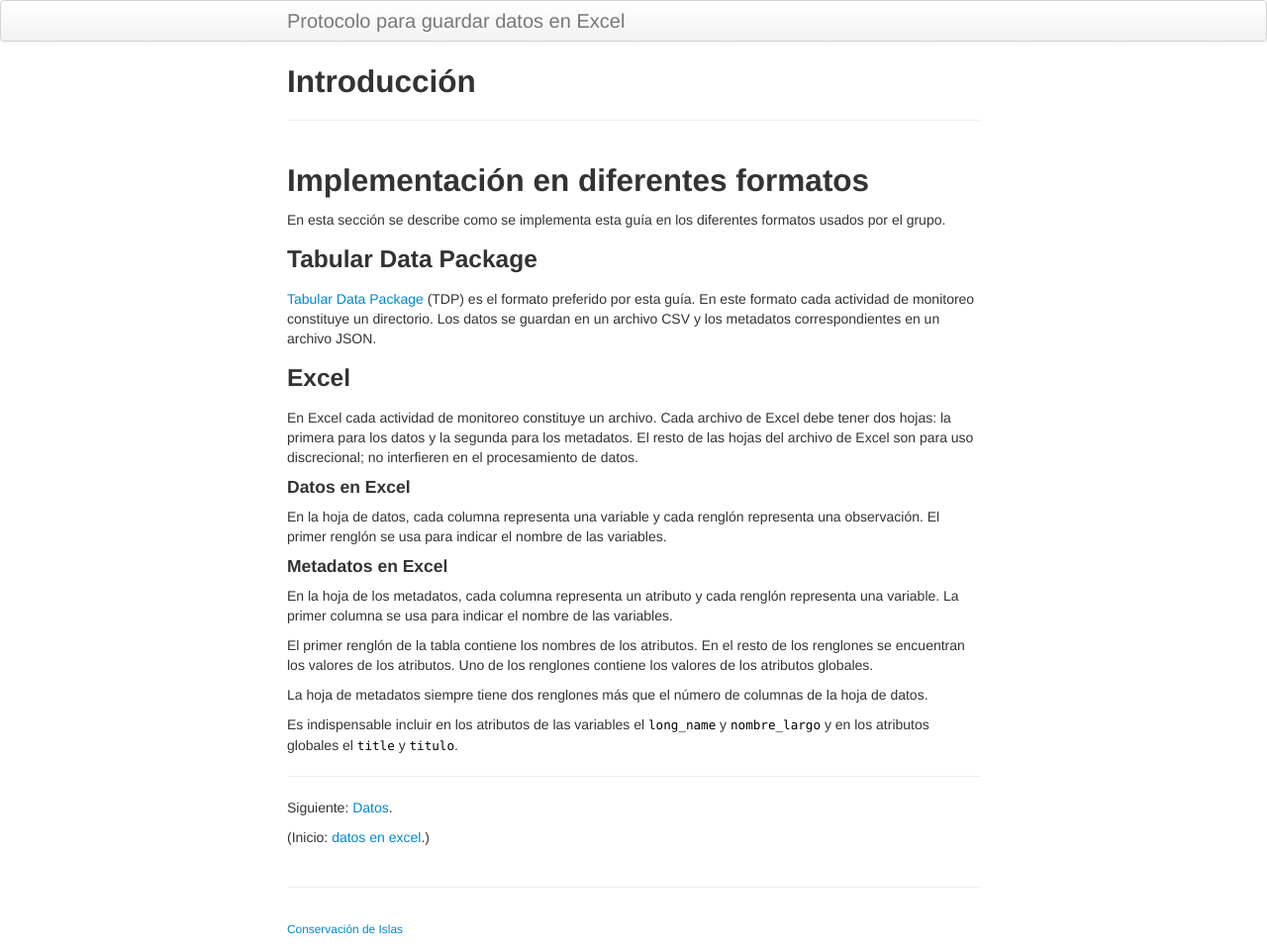
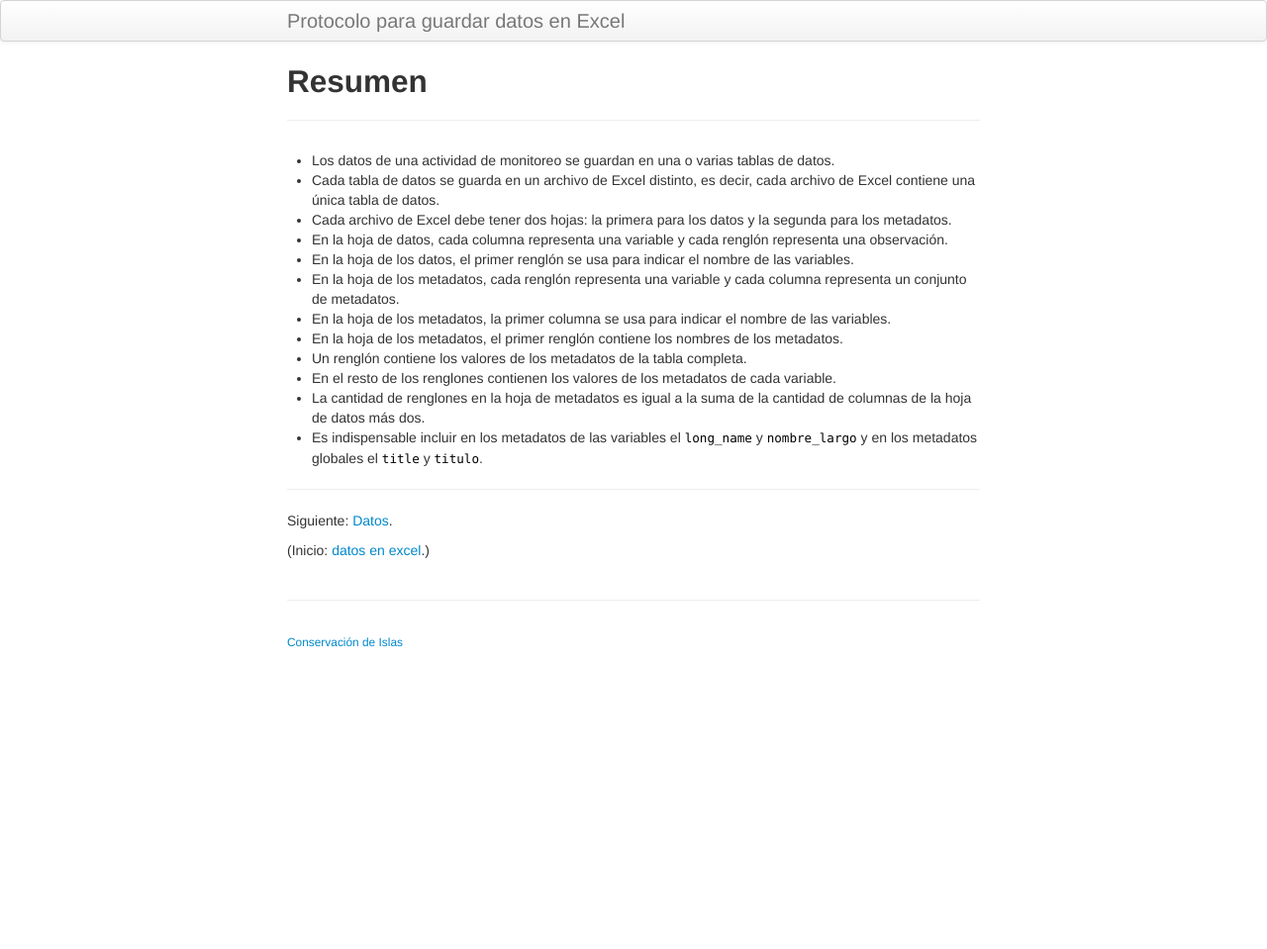
Before and after one commit to MaritzaB/datos_en_excel, a Jekyll site: the page built from pages/intro.md, in a window 1280 px wide. Shown: the whole page at 99% size. Built offline with Jekyll 4.4.1, drawn with Linux system fonts in a browser that asks for light colours; after the commit the page ends 900 px from its top, so only the background shows below that.

Commit message:
Reescribe el contenido en forma de _bullets_

```diff
--- a/pages/intro.md
+++ b/pages/intro.md
@@ -1,35 +1,21 @@
 ---
 layout: page
-title: Introducción
-description: Presentación para los biólogos del protocolo para guardar datos en Excel
+title: Resumen
+description: datos en excel
 ---
 
-Implementación en diferentes formatos
--------------------------------------
-
-En esta sección se describe como se implementa esta guía en los diferentes formatos usados por el grupo.
-
-### Tabular Data Package
-
-[Tabular Data Package](http://dataprotocols.org/tabular-data-package/) (TDP) es el formato preferido por esta guía. En este formato cada actividad de monitoreo constituye un directorio. Los datos se guardan en un archivo CSV y los metadatos correspondientes en un archivo JSON.
-
-### Excel
-
-En Excel cada actividad de monitoreo constituye un archivo. Cada archivo de Excel debe tener dos hojas: la primera para los datos y la segunda para los metadatos. El resto de las hojas del archivo de Excel son para uso discrecional; no interfieren en el procesamiento de datos.
-
-#### Datos en Excel
-
-En la hoja de datos, cada columna representa una variable y cada renglón representa una observación. El primer renglón se usa para indicar el nombre de las variables.
-
-#### Metadatos en Excel
-
-En la hoja de los metadatos, cada columna representa un atributo y cada renglón representa una variable. La primer columna se usa para indicar el nombre de las variables.
-
-El primer renglón de la tabla contiene los nombres de los atributos. En el resto de los renglones se encuentran los valores de los atributos. Uno de los renglones contiene los valores de los atributos globales.
-
-La hoja de metadatos siempre tiene dos renglones más que el número de columnas de la hoja de datos.
-
-Es indispensable incluir en los atributos de las variables el `long_name` y `nombre_largo` y en los atributos globales el `title` y `titulo`.
+- Los datos de una actividad de monitoreo se guardan en una o varias tablas de datos.
+- Cada tabla de datos se guarda en un archivo de Excel distinto, es decir, cada archivo de Excel contiene una única tabla de datos.
+- Cada archivo de Excel debe tener dos hojas: la primera para los datos y la segunda para los metadatos.
+- En la hoja de datos, cada columna representa una variable y cada renglón representa una observación.
+- En la hoja de los datos, el primer renglón se usa para indicar el nombre de las variables.
+- En la hoja de los metadatos, cada renglón representa una variable y cada columna representa un conjunto de metadatos.
+- En la hoja de los metadatos, la primer columna se usa para indicar el nombre de las variables.
+- En la hoja de los metadatos, el primer renglón contiene los nombres de los metadatos.
+- Un renglón contiene los valores de los metadatos de la tabla completa.
+- En el resto de los renglones contienen los valores de los metadatos de cada variable.
+- La cantidad de renglones en la hoja de metadatos es igual a la suma de la cantidad de columnas de la hoja de datos más dos.
+- Es indispensable incluir en los metadatos de las variables el `long_name` y `nombre_largo` y en los metadatos globales el `title` y `titulo`.
 
 ---
 
```
